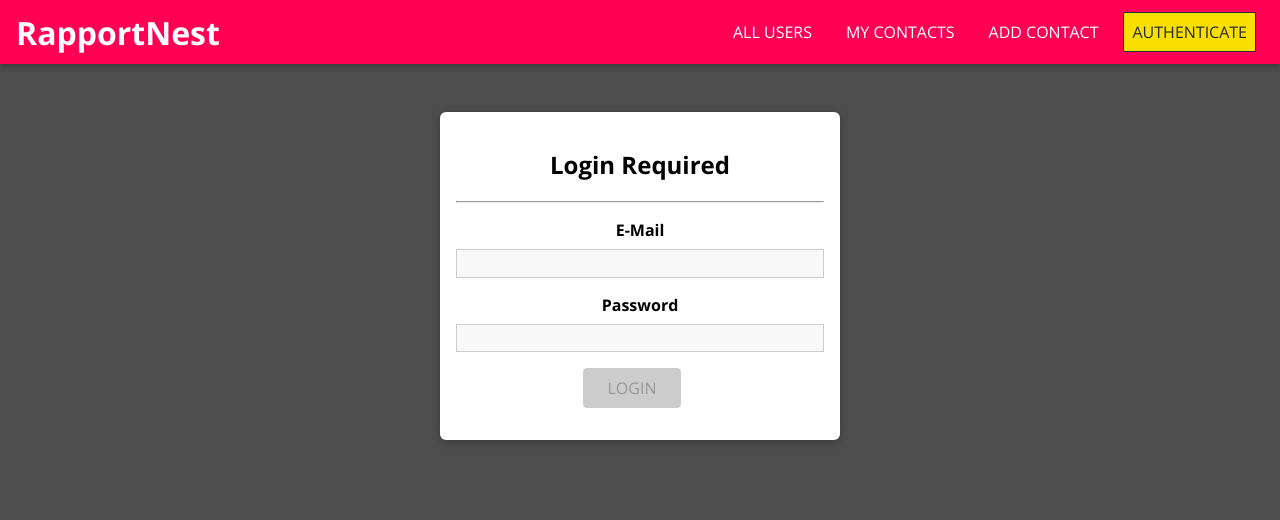
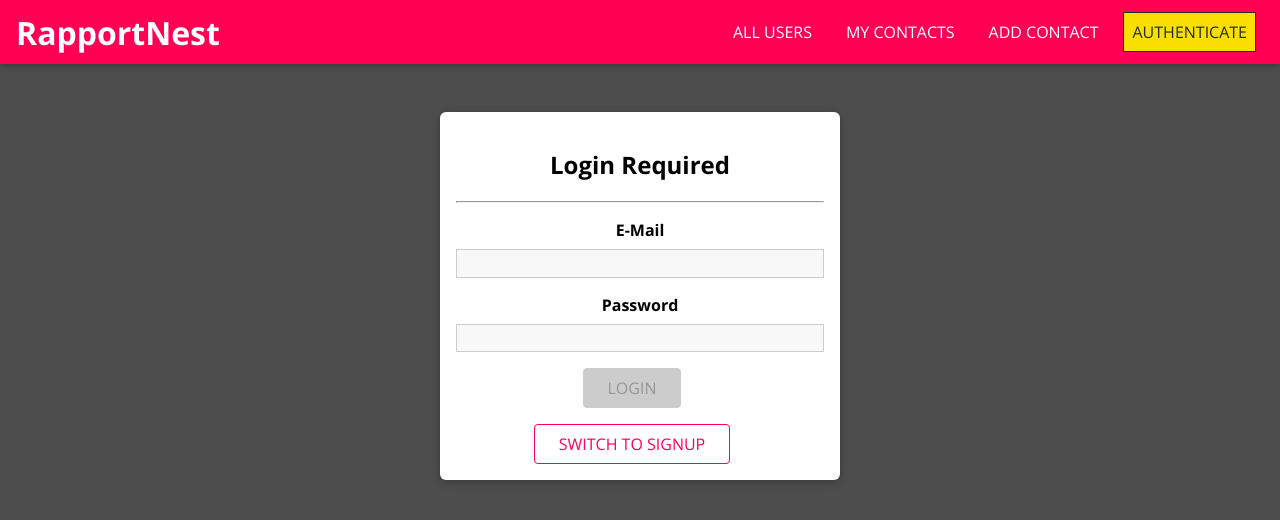
Before and after one commit to sarathk73/RapportNest, a React (Create React App) app in the folder frontend/: page /auth in a window 1280 px wide. Shown: the top 520 px of the page. Built offline with nearby package versions, Linux system fonts and the light colour scheme.

Commit message:
Adding Signup+Switch MOde Button

```diff
--- a/frontend/src/user/pages/Auth.js
+++ b/frontend/src/user/pages/Auth.js
@@ -1,17 +1,20 @@
-import React from 'react';
+import React,{ useState } from 'react';
 
 import Card from '../../shared/components/UIElements/Card';
 import Input from '../../shared/components/FormElements/Input';
 import Button from '../../shared/components/FormElements/Button';
 import {
   VALIDATOR_EMAIL,
-  VALIDATOR_MINLENGTH
+  VALIDATOR_MINLENGTH,
+  VALIDATOR_REQUIRE
 } from '../../shared/util/validators';
 import { useForm } from '../../shared/hooks/form-hook';
 import './Auth.css';
 
 const Auth = () => {
-  const [formState, inputHandler] = useForm(
+  const [isLoginMode, setIsLoginMode] = useState(true);
+
+  const [formState, inputHandler,setFormData] = useForm(
     {
       email: {
         value: '',
@@ -25,6 +28,30 @@
     false
   );
 
+  const switchModeHandler = () => {
+    if (!isLoginMode) {
+      setFormData(
+        {
+          ...formState.inputs,
+          name: undefined
+        },
+        formState.inputs.email.isValid && formState.inputs.password.isValid
+      );
+    } else {
+      setFormData(
+        {
+          ...formState.inputs,
+          name: {
+            value: '',
+            isValid: false
+          }
+        },
+        false
+      );
+    }
+    setIsLoginMode(prevMode => !prevMode);
+  };
+
   const authSubmitHandler = event => {
     event.preventDefault();
     console.log(formState.inputs);
@@ -35,6 +62,17 @@
       <h2>Login Required</h2>
       <hr />
       <form onSubmit={authSubmitHandler}>
+         {!isLoginMode && (
+            <Input
+            element="input"
+            id="name"
+            type="text"
+            label="Your Name"
+            validators={[VALIDATOR_REQUIRE()]}
+            errorText="Please enter a name."
+            onInput={inputHandler}
+           />
+         )}
         <Input
           element="input"
           id="email"
@@ -54,9 +92,12 @@
           onInput={inputHandler}
         />
         <Button type="submit" disabled={!formState.isValid}>
-          LOGIN
+          {isLoginMode ? 'LOGIN' : 'SIGNUP'}
         </Button>
       </form>
+      <Button inverse onClick={switchModeHandler}>
+        SWITCH TO {isLoginMode ? 'SIGNUP' : 'LOGIN'}
+      </Button>
     </Card>
   );
 };
```
